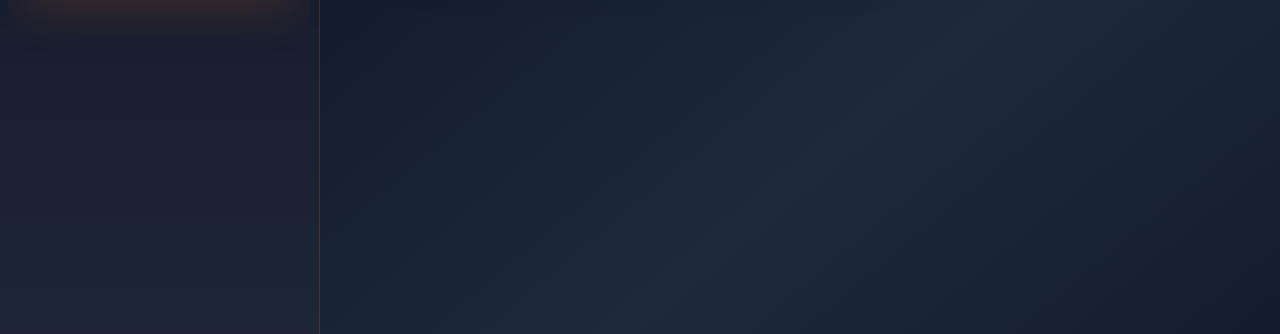
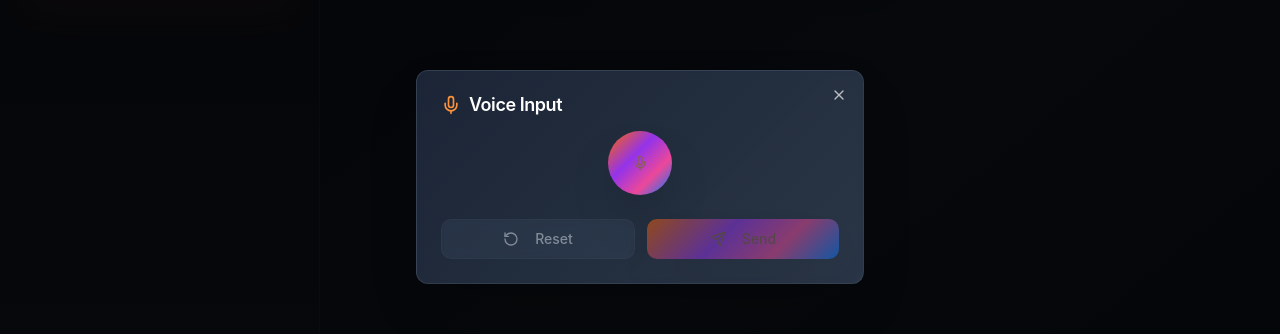
Before and after one commit to koradiaishita/multi-support-agent-ai, a React (Vite) app: page / in a window 1280 px wide. Both pictures are taken after a click on the button 475 px from the left and 700 px from the top of the page. Shown: the part 223-557 px from the top of the page. Built offline with nearby package versions, Linux system fonts and the light colour scheme; no server answers.

Commit message:
feat: Implement voice input with popup
Adds a voice input feature with a popup for recording, transcription, and sending voice messages, along with support for multiple attachments.

```diff
--- a/src/components/MessageInput.tsx
+++ b/src/components/MessageInput.tsx
@@ -1,9 +1,11 @@
+
 import React, { useState, useRef } from 'react';
 import { Button } from '@/components/ui/button';
 import { Textarea } from '@/components/ui/textarea';
-import { Send, Paperclip, Mic, MicOff, Camera, FileText } from 'lucide-react';
+import { Send, Paperclip, Mic, Camera, FileText } from 'lucide-react';
 import { cn } from '@/lib/utils';
 import { useToast } from '@/hooks/use-toast';
+import VoiceInputPopup from './VoiceInputPopup';
 
 interface MessageInputProps {
   onSendMessage: (content: string, attachments?: any[]) => void;
@@ -11,8 +13,8 @@ interface MessageInputProps {
 
 const MessageInput: React.FC<MessageInputProps> = ({ onSendMessage }) => {
   const [message, setMessage] = useState('');
-  const [isRecording, setIsRecording] = useState(false);
   const [attachments, setAttachments] = useState<any[]>([]);
+  const [isVoicePopupOpen, setIsVoicePopupOpen] = useState(false);
   const textareaRef = useRef<HTMLTextAreaElement>(null);
   const fileInputRef = useRef<HTMLInputElement>(null);
   const { toast } = useToast();
@@ -32,31 +34,9 @@ const MessageInput: React.FC<MessageInputProps> = ({ onSendMessage }) => {
     }
   };
 
-  const toggleRecording = () => {
-    if (!isRecording) {
-      navigator.mediaDevices.getUserMedia({ audio: true })
-        .then(() => {
-          setIsRecording(true);
-          toast({
-            title: "Recording started",
-            description: "Speak your message. Click the mic again to stop.",
-          });
-        })
-        .catch(() => {
-          toast({
-            title: "Microphone access denied",
-            description: "Please allow microphone access to use voice input.",
-            variant: "destructive",
-          });
-        });
-    } else {
-      setIsRecording(false);
-      toast({
-        title: "Recording stopped",
-        description: "Voice message will be processed...",
-      });
-      setMessage(prev => prev + " [Voice message recorded]");
-    }
+  const handleVoiceTranscript = (transcript: string) => {
+    // Add the transcript to the current message
+    setMessage(prev => prev ? `${prev} ${transcript}` : transcript);
   };
 
   const handleScreenCapture = async () => {
@@ -195,16 +175,11 @@ const MessageInput: React.FC<MessageInputProps> = ({ onSendMessage }) => {
           <Button
             variant="ghost"
             size="icon"
-            className={cn(
-              "w-9 h-9 transition-all border border-transparent",
-              isRecording
-                ? "bg-red-500/20 text-red-400 hover:bg-red-500/30 border-red-500/30"
-                : "text-slate-400 hover:text-pink-400 hover:bg-pink-500/10 hover:border-pink-500/30"
-            )}
-            onClick={toggleRecording}
-            title={isRecording ? "Stop recording" : "Voice input"}
+            className="w-9 h-9 text-slate-400 hover:text-pink-400 hover:bg-pink-500/10 transition-all border border-transparent hover:border-pink-500/30"
+            onClick={() => setIsVoicePopupOpen(true)}
+            title="Voice input"
           >
-            {isRecording ? <MicOff className="w-4 h-4" /> : <Mic className="w-4 h-4" />}
+            <Mic className="w-4 h-4" />
           </Button>
         </div>
 
@@ -259,6 +234,13 @@ const MessageInput: React.FC<MessageInputProps> = ({ onSendMessage }) => {
           </Button>
         ))}
       </div>
+
+      {/* Voice Input Popup */}
+      <VoiceInputPopup
+        isOpen={isVoicePopupOpen}
+        onClose={() => setIsVoicePopupOpen(false)}
+        onSendTranscript={handleVoiceTranscript}
+      />
     </div>
   );
 };
--- /dev/null
+++ b/src/components/VoiceInputPopup.tsx
@@ -0,0 +1,277 @@
+
+import React, { useState, useRef, useEffect } from 'react';
+import { Button } from '@/components/ui/button';
+import { Dialog, DialogContent, DialogHeader, DialogTitle } from '@/components/ui/dialog';
+import { Mic, MicOff, Square, Play, RotateCcw, Send, X } from 'lucide-react';
+import { cn } from '@/lib/utils';
+import { useToast } from '@/hooks/use-toast';
+
+interface VoiceInputPopupProps {
+  isOpen: boolean;
+  onClose: () => void;
+  onSendTranscript: (transcript: string) => void;
+}
+
+const VoiceInputPopup: React.FC<VoiceInputPopupProps> = ({
+  isOpen,
+  onClose,
+  onSendTranscript,
+}) => {
+  const [isRecording, setIsRecording] = useState(false);
+  const [transcript, setTranscript] = useState('');
+  const [recordingTime, setRecordingTime] = useState(0);
+  const [audioUrl, setAudioUrl] = useState<string | null>(null);
+  const [isPlaying, setIsPlaying] = useState(false);
+
+  const mediaRecorderRef = useRef<MediaRecorder | null>(null);
+  const audioChunksRef = useRef<Blob[]>([]);
+  const recognitionRef = useRef<any>(null);
+  const timerRef = useRef<NodeJS.Timeout | null>(null);
+  const audioRef = useRef<HTMLAudioElement | null>(null);
+  const { toast } = useToast();
+
+  useEffect(() => {
+    // Initialize speech recognition
+    if ('webkitSpeechRecognition' in window || 'SpeechRecognition' in window) {
+      const SpeechRecognition = (window as any).webkitSpeechRecognition || (window as any).SpeechRecognition;
+      recognitionRef.current = new SpeechRecognition();
+      recognitionRef.current.continuous = true;
+      recognitionRef.current.interimResults = true;
+      recognitionRef.current.lang = 'en-US';
+
+      recognitionRef.current.onresult = (event: any) => {
+        let finalTranscript = '';
+        for (let i = event.resultIndex; i < event.results.length; i++) {
+          if (event.results[i].isFinal) {
+            finalTranscript += event.results[i][0].transcript;
+          }
+        }
+        setTranscript(prev => prev + finalTranscript);
+      };
+
+      recognitionRef.current.onerror = (event: any) => {
+        console.error('Speech recognition error:', event.error);
+        toast({
+          title: "Speech Recognition Error",
+          description: "Unable to process speech. Please try again.",
+          variant: "destructive",
+        });
+      };
+    }
+
+    return () => {
+      if (timerRef.current) {
+        clearInterval(timerRef.current);
+      }
+    };
+  }, [toast]);
+
+  const startRecording = async () => {
+    try {
+      const stream = await navigator.mediaDevices.getUserMedia({ audio: true });
+
+      // Start audio recording
+      mediaRecorderRef.current = new MediaRecorder(stream);
+      audioChunksRef.current = [];
+
+      mediaRecorderRef.current.ondataavailable = (event) => {
+        audioChunksRef.current.push(event.data);
+      };
+
+      mediaRecorderRef.current.onstop = () => {
+        const audioBlob = new Blob(audioChunksRef.current, { type: 'audio/webm' });
+        const url = URL.createObjectURL(audioBlob);
+        setAudioUrl(url);
+        stream.getTracks().forEach(track => track.stop());
+      };
+
+      mediaRecorderRef.current.start();
+
+      // Start speech recognition
+      if (recognitionRef.current) {
+        recognitionRef.current.start();
+      }
+
+      setIsRecording(true);
+      setRecordingTime(0);
+
+      // Start timer
+      timerRef.current = setInterval(() => {
+        setRecordingTime(prev => prev + 1);
+      }, 1000);
+
+      toast({
+        title: "Recording started",
+        description: "Speak clearly into your microphone.",
+      });
+    } catch (error) {
+      toast({
+        title: "Microphone access denied",
+        description: "Please allow microphone access to use voice input.",
+        variant: "destructive",
+      });
+    }
+  };
+
+  const stopRecording = () => {
+    if (mediaRecorderRef.current && isRecording) {
+      mediaRecorderRef.current.stop();
+    }
+
+    if (recognitionRef.current) {
+      recognitionRef.current.stop();
+    }
+
+    if (timerRef.current) {
+      clearInterval(timerRef.current);
+    }
+
+    setIsRecording(false);
+
+    toast({
+      title: "Recording stopped",
+      description: "Review your transcript and send when ready.",
+    });
+  };
+
+  const resetRecording = () => {
+    setTranscript('');
+    setRecordingTime(0);
+    setAudioUrl(null);
+    setIsPlaying(false);
+
+    if (audioRef.current) {
+      audioRef.current.pause();
+      audioRef.current.currentTime = 0;
+    }
+  };
+
+  const playAudio = () => {
+    if (audioUrl && audioRef.current) {
+      if (isPlaying) {
+        audioRef.current.pause();
+        setIsPlaying(false);
+      } else {
+        audioRef.current.play();
+        setIsPlaying(true);
+      }
+    }
+  };
+
+  const handleSend = () => {
+    if (transcript.trim()) {
+      onSendTranscript(transcript);
+      resetRecording();
+      onClose();
+    }
+  };
+
+  const formatTime = (seconds: number) => {
+    const mins = Math.floor(seconds / 60);
+    const secs = seconds % 60;
+    return `${mins}:${secs.toString().padStart(2, '0')}`;
+  };
+
+  return (
+    <Dialog open={isOpen} onOpenChange={onClose}>
+      <DialogContent className="sm:max-w-md tcs-card border-orange-500/30 shadow-2xl">
+        <DialogHeader>
+          <DialogTitle className="text-white flex items-center gap-2">
+            <Mic className="w-5 h-5 text-orange-400" />
+            Voice Input
+          </DialogTitle>
+        </DialogHeader>
+
+        <div className="space-y-6">
+          {/* Recording Controls */}
+          <div className="flex items-center justify-center gap-4">
+            {!isRecording ? (
+              <Button
+                onClick={startRecording}
+                className="w-16 h-16 rounded-full tcs-gradient shadow-2xl hover:shadow-orange-500/30 transition-all hover:scale-105"
+                size="icon"
+              >
+                <Mic className="w-6 h-6" />
+              </Button>
+            ) : (
+              <Button
+                onClick={stopRecording}
+                className="w-16 h-16 rounded-full bg-gradient-to-r from-red-500 to-red-600 shadow-2xl hover:shadow-red-500/30 transition-all hover:scale-105"
+                size="icon"
+              >
+                <Square className="w-6 h-6" />
+              </Button>
+            )}
+          </div>
+
+          {/* Recording Status */}
+          {isRecording && (
+            <div className="text-center">
+              <div className="flex items-center justify-center gap-2 mb-2">
+                <div className="w-3 h-3 bg-red-500 rounded-full animate-pulse"></div>
+                <span className="text-red-400 font-medium">Recording</span>
+              </div>
+              <p className="text-lg font-mono text-orange-400">{formatTime(recordingTime)}</p>
+            </div>
+          )}
+
+          {/* Transcript Display */}
+          {transcript && (
+            <div className="space-y-3">
+              <label className="text-sm font-medium text-slate-300">Transcript:</label>
+              <div className="p-4 rounded-lg tcs-input-gradient border border-orange-500/30 min-h-[100px] max-h-[200px] overflow-y-auto">
+                <p className="text-slate-100 leading-relaxed">
+                  {transcript || "Your speech will appear here..."}
+                </p>
+              </div>
+            </div>
+          )}
+
+          {/* Audio Playback */}
+          {audioUrl && (
+            <div className="flex items-center justify-center gap-2">
+              <Button
+                onClick={playAudio}
+                variant="outline"
+                size="sm"
+                className="tcs-button-secondary border-orange-500/30 hover:border-orange-500/50"
+              >
+                {isPlaying ? <Square className="w-4 h-4 mr-2" /> : <Play className="w-4 h-4 mr-2" />}
+                {isPlaying ? 'Stop' : 'Play'} Recording
+              </Button>
+              <audio
+                ref={audioRef}
+                src={audioUrl}
+                onEnded={() => setIsPlaying(false)}
+                className="hidden"
+              />
+            </div>
+          )}
+
+          {/* Action Buttons */}
+          <div className="flex gap-3">
+            <Button
+              onClick={resetRecording}
+              variant="outline"
+              className="flex-1 tcs-button-secondary border-orange-500/30 hover:border-orange-500/50"
+              disabled={!transcript && !audioUrl}
+            >
+              <RotateCcw className="w-4 h-4 mr-2" />
+              Reset
+            </Button>
+            <Button
+              onClick={handleSend}
+              className="flex-1 tcs-gradient shadow-2xl hover:shadow-orange-500/30 transition-all hover:scale-105"
+              disabled={!transcript.trim()}
+            >
+              <Send className="w-4 h-4 mr-2" />
+              Send
+            </Button>
+          </div>
+        </div>
+      </DialogContent>
+    </Dialog>
+  );
+};
+
+export default VoiceInputPopup;
```
